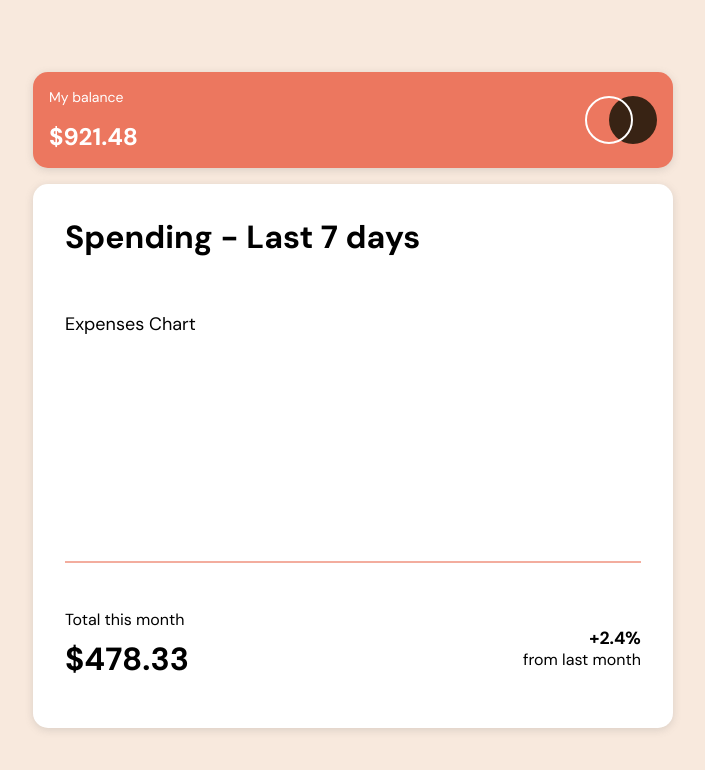
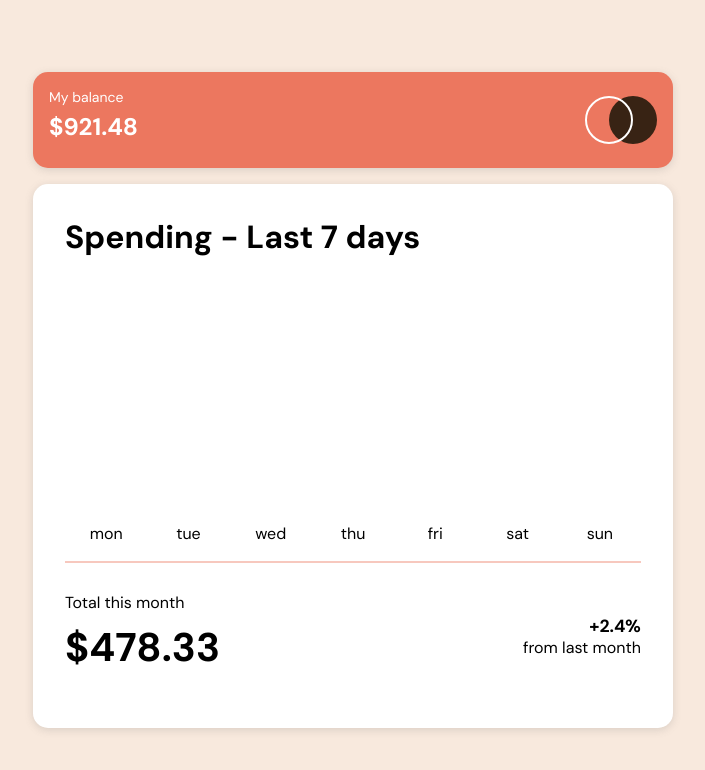
Before and after one commit to abdellahelaajjouri/Expences-Chart, a React (Create React App) app in the folder mon-app/: page / in a window 1280 px wide. Shown: the top 770 px of the page, without its empty margins (287-992 px from the left). Built offline with nearby package versions, Linux system fonts and the light colour scheme.

Commit message:
adding days

```diff
--- a/mon-app/public/index.html
+++ b/mon-app/public/index.html
@@ -24,7 +24,7 @@
       work correctly both with client-side routing and a non-root public URL.
       Learn how to configure a non-root public URL by running `npm run build`.
     -->
-    <title>React App</title>
+    <title>Expenses chart</title>
   </head>
   <body>
     <noscript>You need to enable JavaScript to run this app.</noscript>
--- /dev/null
+++ b/mon-app/src/components/ExpensesChart.jsx
@@ -0,0 +1,52 @@
+import React, { Component } from "react";
+class ExpensesChart extends Component {
+  state = {};
+  render() {
+    return (
+      <main className="card__body__content">
+        <div className="col1">
+          <div className="bar mon"></div>
+          <p>mon</p>
+        </div>
+        <div className="col2">
+          <div className="bar tue">
+            <div></div>
+          </div>
+          <p>tue</p>
+        </div>
+        <div className="col3">
+          <div className="bar wed">
+            <div></div>
+          </div>
+          <p>wed</p>
+        </div>
+        <div className="col4">
+          <div className="bar thu">
+            <div></div>
+          </div>
+          <p>thu</p>
+        </div>
+        <div className="col5">
+          <div className="bar fri">
+            <div></div>
+          </div>
+          <p>fri</p>
+        </div>
+        <div className="col6">
+          <div className="bar sat">
+            <div></div>
+          </div>
+          <p>sat</p>
+        </div>
+        <div className="col7">
+          <div className="bar sun">
+            <div></div>
+          </div>
+          <p>sun</p>
+        </div>
+      </main>
+    );
+  }
+}
+
+export default ExpensesChart;
--- a/mon-app/src/components/body.jsx
+++ b/mon-app/src/components/body.jsx
@@ -1,4 +1,5 @@
 import React, { Component } from "react";
+import ExpensesChart from "./ExpensesChart";
 class Body extends Component {
   state = {};
   render() {
@@ -8,7 +9,7 @@ class Body extends Component {
           <h2>Spending - Last 7 days </h2>
         </header>
 
-        <main className="card__body__content">Expenses Chart</main>
+        <ExpensesChart />
 
         <hr />
 
--- a/mon-app/src/styles/index.css
+++ b/mon-app/src/styles/index.css
@@ -85,13 +85,13 @@ a:active {
 .header__content {
   display: flex;
   flex-direction: column;
-  justify-content: space-between;
   color: var(--text-color);
 }
 
 .header__content__subtitle {
   font-size: 14px;
   font-weight: lighter;
+  margin-bottom: 0.3rem;
 }
 .header__content__title {
   font-size: 1.5rem;
@@ -117,17 +117,24 @@ a:active {
 
 .card__body__content {
   height: 50%;
+  display: flex;
+}
+.card__body__content div {
+  flex-basis: 14.28%;
+  align-self: flex-end;
+  text-align: center;
+  margin: 0.5rem;
 }
 
 hr {
   border: 1.2px solid var(--Soft-red);
   background-color: var(--Soft-red);
   /* width: 2px; */
-  opacity: 0.6;
+  opacity: 0.4;
 }
 
 .card__body__footer {
-  height: 30%;
+  height: 25%;
   display: flex;
   justify-content: space-between;
   align-items: center;
@@ -135,6 +142,10 @@ hr {
 
 .footer__content__subtitle {
   margin-bottom: 0.5rem;
+}
+
+.footer__content__title {
+  font-size: 2.5rem;
 }
 
 .footer__aside__title {
@@ -154,4 +165,7 @@ hr {
   .card__body {
     padding: 1rem;
   }
+  .footer__content__title {
+    font-size: 1.5rem;
+  }
 }
```
Also changed, not shown: 1 other file (tests, documents, lock files or other folders).
